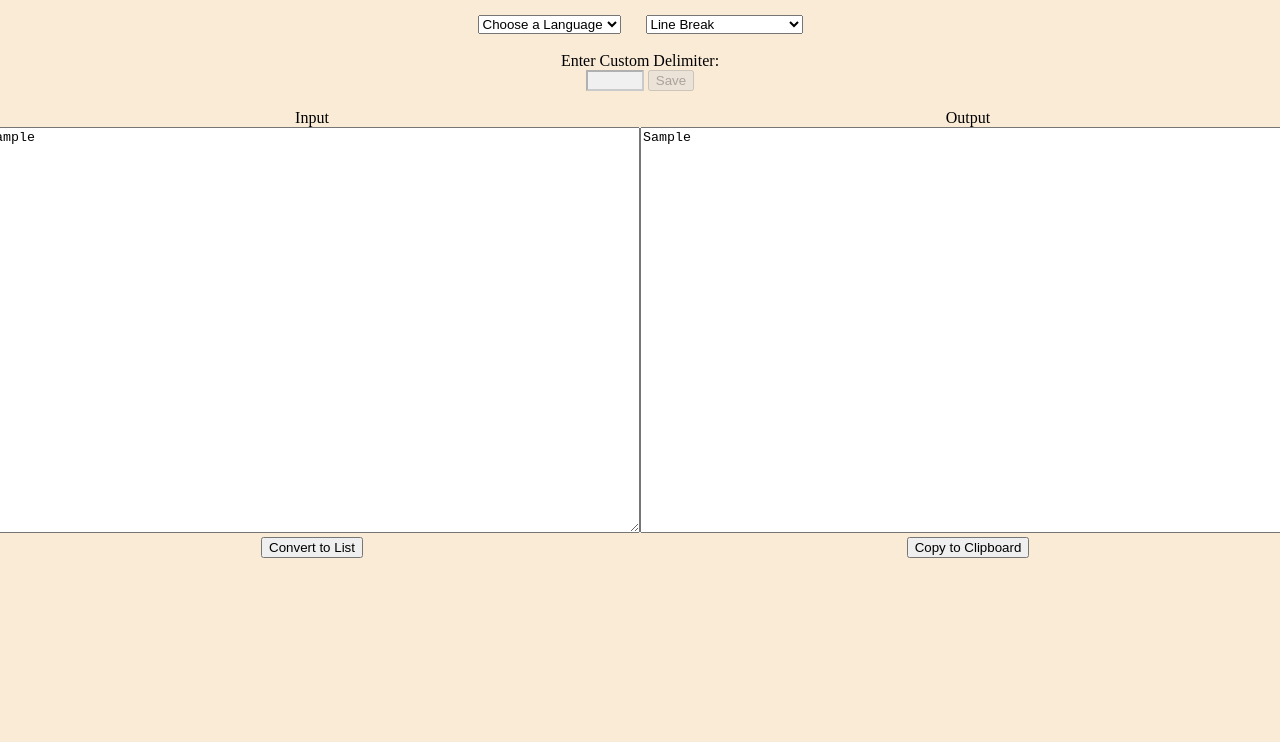
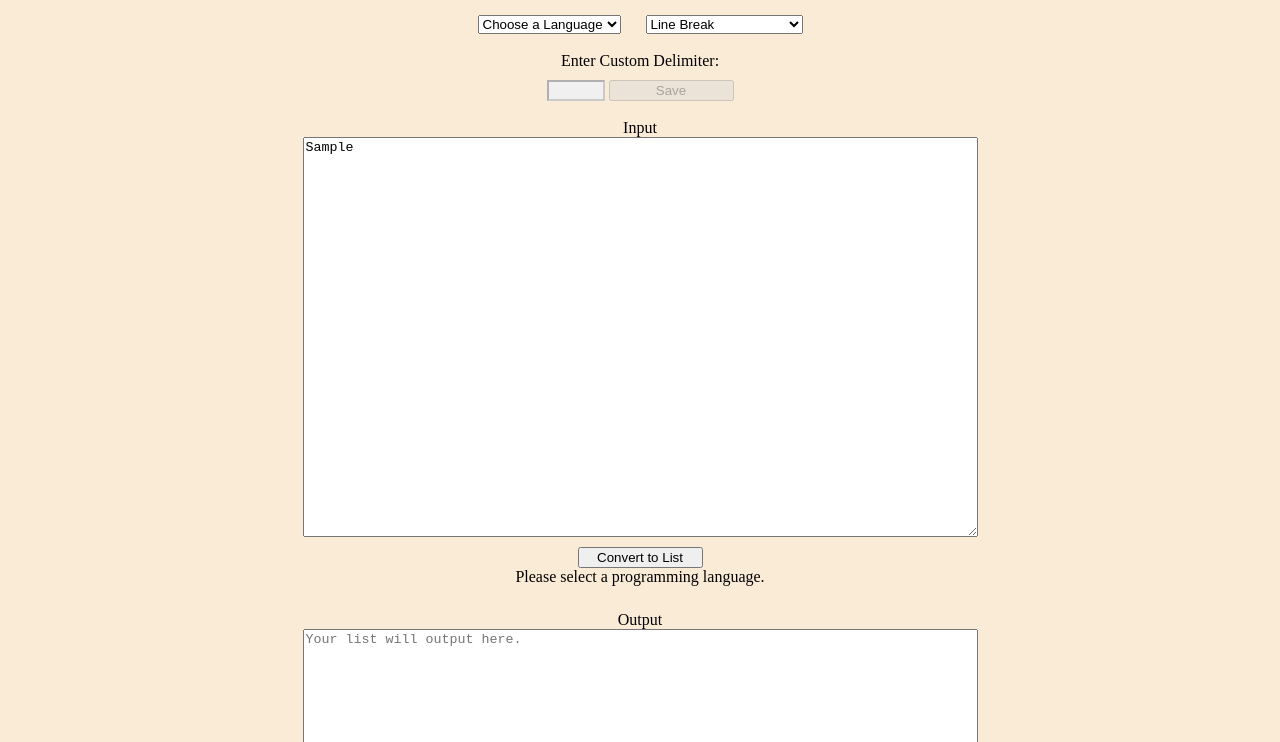
Before and after one commit to brandonp20/listmaker, a plain HTML site: page index.html in a window 1280 px wide. Both pictures are taken after typing "Sample" into the empty fields and a click on the button "Convert to List". Shown: the part 58-800 px from the top of the page. Drawn offline with Linux system fonts and the light colour scheme.

Commit message:
Code is now all working. Removed 'unquote' button from previous commit and fixed 'Select a language' error message not disappearing. Now publishable.

```diff
--- a/index.html
+++ b/index.html
@@ -13,7 +13,7 @@
 
     <div class="select-options">
         <select class="choose-language">
-            <option value="" disabled selected>Choose a Language</option>
+            <option value="default" disabled selected>Choose a Language</option>
             <option value="javascript">JavaScript</option>
             <option value="python">Python</option>
             <option value="html">HTML</option>
@@ -49,14 +49,21 @@
     <div class="input-output">
         <div class="input-container">
             <div>Input</div>
-            <textarea maxlength="1000" class="list-input" placeholder="Type or paste your list here."></textarea>
-            <button id="convert-button">Convert to List</button>
+            <div class="textarea-button-wrapper">
+                <textarea maxlength="1000" class="list-input" placeholder="Type or paste your list here."></textarea>
+                <button id="convert-button">Convert to List</button>
+            </div>
+            <div class="error-message">Please select a programming language.</div>
         </div>
 
         <div class="output-container">
             <div>Output</div>
-            <textarea class="list-output" placeholder="Your list will output here."></textarea>
-            <button class="copy-button">Copy to Clipboard</button>
+            <div class="textarea-button-wrapper">
+                <textarea class="list-output" placeholder="Your list will output here."></textarea>
+                <div class="output-button-container">
+                    <button class="copy-button">Copy to Clipboard</button>
+                </div>
+            </div>
         </div>
     </div>
     <script src="main.js" type="module"></script>
--- a/main.js
+++ b/main.js
@@ -5,13 +5,17 @@ let languageSelector = document.querySelector(".choose-language");
 let delimiterSelector = document.querySelector(".choose-delimiter");
 let customDelimiterButton = document.querySelector(".custom-delimiter-button");
 let copyButton = document.querySelector(".copy-button");
+const errorMessage = document.querySelector(".error-message");
 
 let input = "";
+let output = "";
+const outputElement = document.querySelector('.list-output');
 
 let language = "";
 languageSelector.addEventListener('change', function(e) {
     language = e.target.value;
     console.log('Language: ', language);
+    errorMessage.style.display='none';
 });
 
 let delimiter = "auto-detect";
@@ -87,7 +91,9 @@ convertButton.addEventListener('click', function() {
     console.log(language, delimiter, input);
     const normalizedInput = normalizeDelimiter(delimiter, input);
 
-    let output;
+    if (language === 'default') {
+        errorMessage.style.display = "flex";
+    } else {
         if (language === 'python') {
             output = createPythonList(normalizedInput);
         } else if (language === 'javascript') {
@@ -109,11 +115,11 @@ convertButton.addEventListener('click', function() {
         }
 
         const outputContainer = document.querySelector('.output-container');
-    const outputElement = document.querySelector('.list-output');
         outputElement.value = output;
         outputContainer.style.display = "inline";
+    }
 });
 
 copyButton.addEventListener("click", () => {
-    navigator.clipboard.writeText(output);
+    navigator.clipboard.writeText(outputElement.value);
 });
--- a/styles.css
+++ b/styles.css
@@ -20,15 +20,44 @@ body {
     width: 50px;
 }
 
-.list-input, .list-output{
-    width: 650px;
+.list-input, .list-output {
+    width: 675px;
     height: 400px;
+    max-width: 100%;
+    box-sizing: border-box;
 }
 
 .input-output {
     display: flex;
+    gap: 25px;
+    flex-wrap: wrap;
+    justify-content: center;
 }
 
 .output-container, .input-container {
+    display: flex;
+    flex-direction: column;
+    align-items: center;
+    width: 675px;
+    max-width: 100%;
+}
+
+.textarea-button-wrapper {
+    display: flex;
+    flex-direction: column;
+    width: 100%;
+}
+
+.error-message {
+    display: none;
+}
+
+button {
+    width: 125px;
+    margin-top: 10px;
+    align-self: center;
+}
+
+.output-button-container {
     text-align: center;
 }
```
Lines whose indentation alone changed are shown as unchanged.
